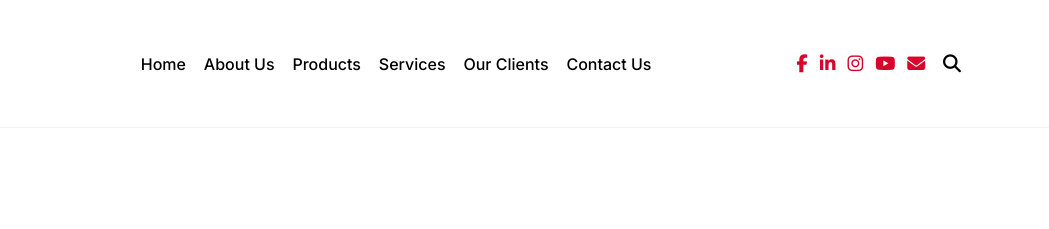
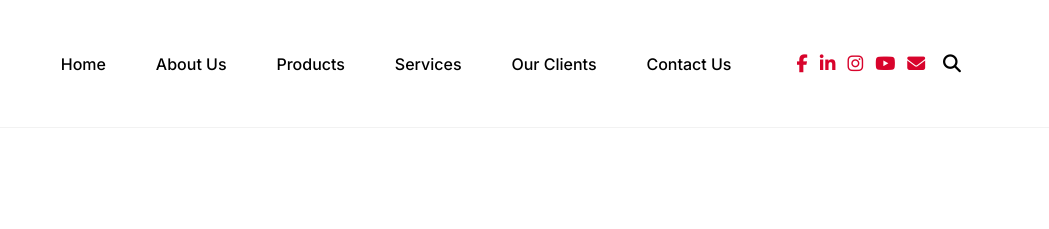
Before and after one commit to Grey-Hat-Guy/Elitser-webapp, a plain HTML site: page index.html in a window 1280 px wide. Shown: the top 229 px of the page, 231-1280 px from the left. Drawn offline with Linux system fonts and the light colour scheme.

Commit message:
Update components.css

```diff
--- a/css/components.css
+++ b/css/components.css
@@ -35,7 +35,7 @@
 .menu {
   display: flex;
   align-items: center;
-  gap: 1.12rem;
+  gap: 3.12rem;
 }
 
 .menu a {
```
